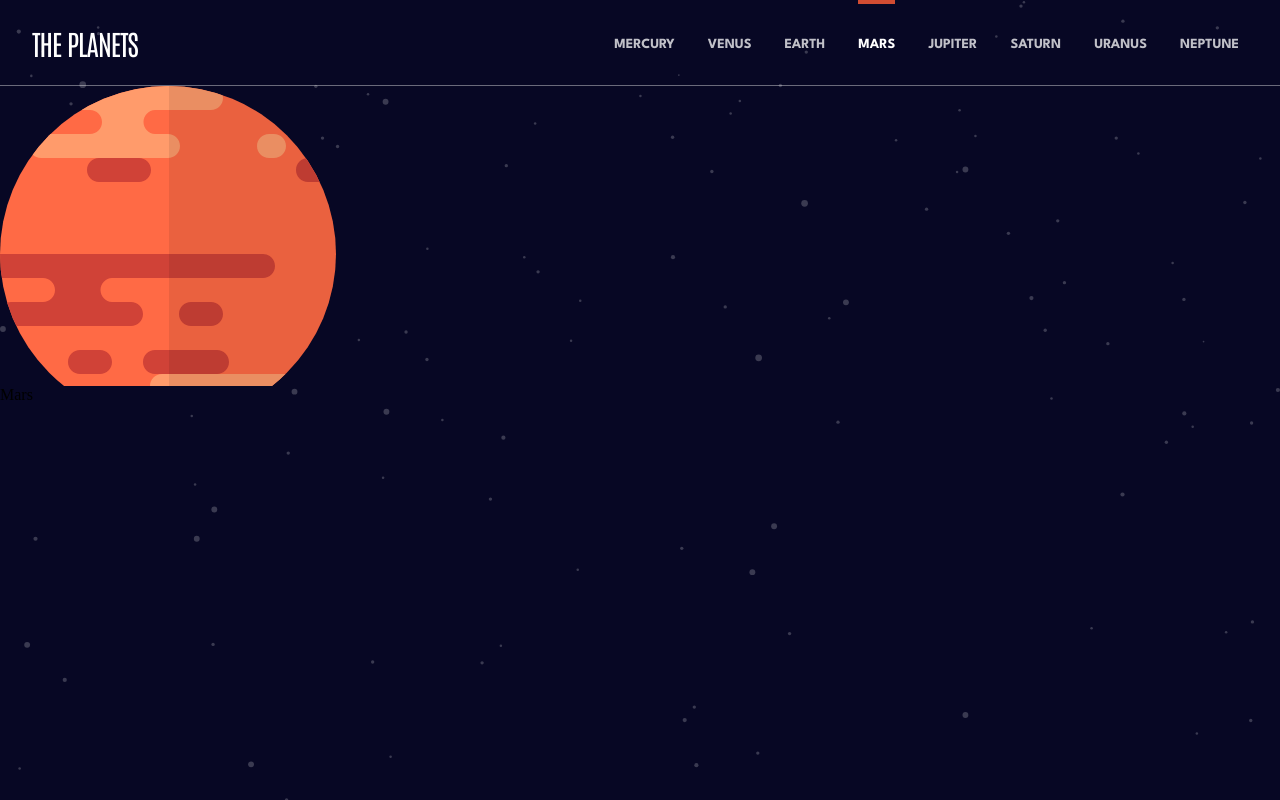
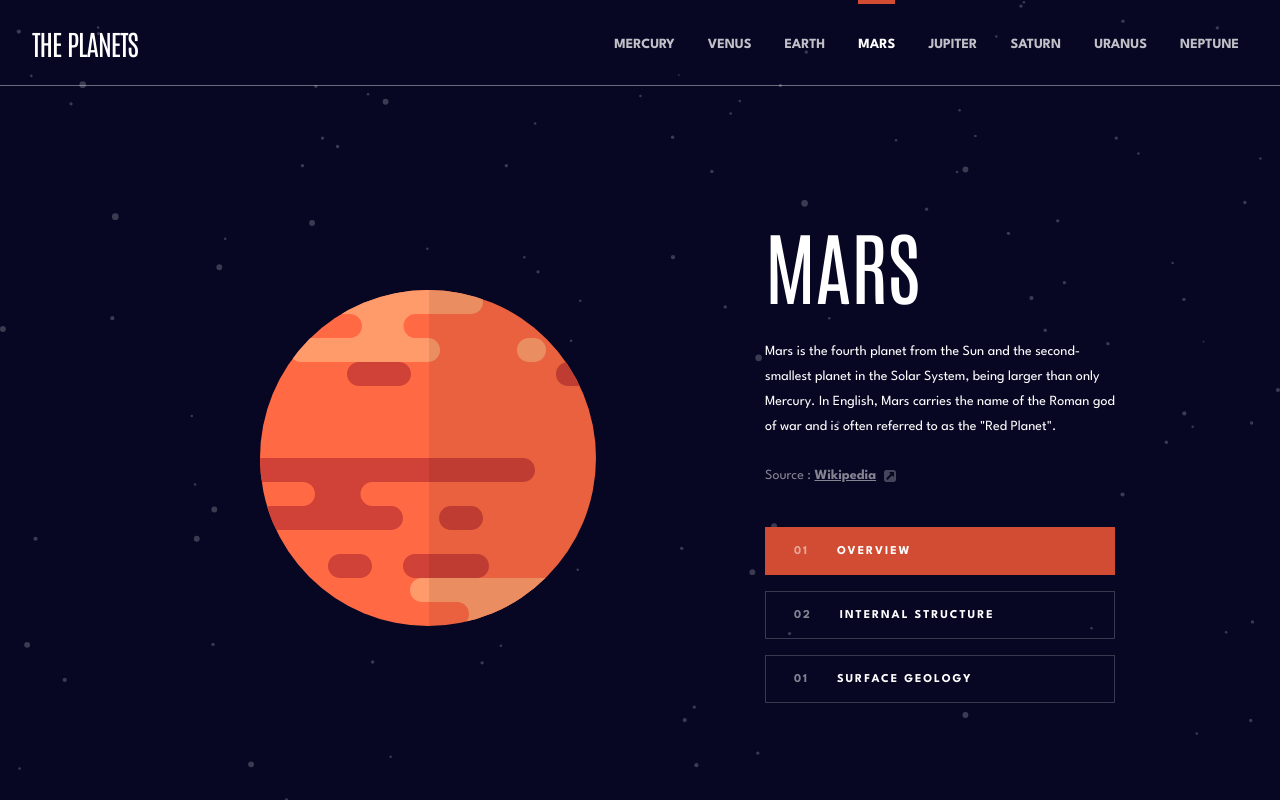
Before and after one commit to gia06/planets-fact-site, a React (Vite) app: page /Mars in a window 1280 px wide. Built offline with nearby package versions, Linux system fonts and the light colour scheme.

Commit message:
added planet options for desktop

```diff
--- /dev/null
+++ b/src/components/PlanetOptionsDesk.tsx
@@ -0,0 +1,91 @@
+import React from "react";
+import { useLocation } from "react-router-dom";
+import styled from "styled-components";
+import useCurrentPlanet from "../hooks/useCurrentPlanet";
+import { PlanetOptionsProps } from "../type/planetsType";
+import { HighlightProps } from "../type/stylesType";
+
+function PlanetOptionsDesk({ option, setOption }: PlanetOptionsProps) {
+  const location = useLocation().pathname.slice(1);
+  const { currentPlanet } = useCurrentPlanet(location);
+
+  return (
+    <OptionsContainer>
+      <Option
+        isHighlighted={option === "overview"}
+        currentColor={currentPlanet?.color}
+        onClick={() => setOption("overview")}
+      >
+        <p>01</p>
+        <p>Overview</p>
+      </Option>
+
+      <Option
+        isHighlighted={option === "structure"}
+        currentColor={currentPlanet?.color}
+        onClick={() => setOption("structure")}
+      >
+        <p>02</p>
+        <p>Internal Structure</p>
+      </Option>
+
+      <Option
+        isHighlighted={option === "surface"}
+        currentColor={currentPlanet?.color}
+        onClick={() => setOption("surface")}
+      >
+        <p>01</p>
+        <p>Surface Geology</p>
+      </Option>
+    </OptionsContainer>
+  );
+}
+
+export default PlanetOptionsDesk;
+
+const OptionsContainer = styled.div`
+  display: flex;
+  flex-direction: column;
+  gap: 16px;
+
+  @media (max-width: 680px) {
+    display: none;
+  }
+`;
+
+const Option = styled.div<HighlightProps>`
+  display: flex;
+  align-items: center;
+  /* justify-content: space-between; */
+  width: 100%;
+  height: 48px;
+  border: 1px solid
+    ${({ isHighlighted, currentColor }) =>
+      isHighlighted ? currentColor : "rgba(255, 255, 255, 0.2)"};
+  color: white;
+  background: ${({ isHighlighted, currentColor }) =>
+    isHighlighted ? currentColor : "transparent"};
+
+  p {
+    margin-left: 28px;
+
+    font-family: "League Spartan";
+    font-weight: 700;
+    font-size: 12px;
+    line-height: 25px;
+    letter-spacing: 1.92857px;
+    text-transform: uppercase;
+
+    :first-child {
+      opacity: 0.5;
+    }
+  }
+
+  @media (max-width: 775px) {
+    :hover {
+      background: rgba(216, 216, 216, 0.2);
+      border: none;
+      cursor: pointer;
+    }
+  }
+`;
--- a/src/components/PlanetOptionsMobile.tsx
+++ b/src/components/PlanetOptionsMobile.tsx
@@ -9,8 +9,6 @@ import { HighlightProps } from "../type/stylesType";
 function PlanetOptionsMobile({ option, setOption }: PlanetOptionsProps) {
   const planet = useLocation().pathname.slice(1);
   const { currentPlanet } = useCurrentPlanet(planet);
-
-  // const [option, setOption] = useState<string>("overview");
 
   return (
     <div>
--- a/src/hooks/useCurrentPlanet.tsx
+++ b/src/hooks/useCurrentPlanet.tsx
@@ -1,4 +1,4 @@
-import { useEffect, useState } from "react";
+import { useEffect, useState, useMemo } from "react";
 import data from "../data/data.json";
 import { PlanetsData } from "../type/planetsType";
 import { Images } from "../type/planetsType";
@@ -11,7 +11,6 @@ function useCurrentPlanet(planetName: string, option?: string) {
   const setPlanetData = (planet: PlanetsData) => {
     setCurrentPlanet(planet);
     images = planet.images;
-    // setImgPath(planet.images);
   };
 
   const filterOptions = (option: string) => {
@@ -19,20 +18,17 @@ function useCurrentPlanet(planetName: string, option?: string) {
       default:
         setImgPath(images.planet.replace(".", "src"));
         break;
-      // return imgPath?.planet.replace(".", "src");
       case "structure":
-        // return imgPath?.internal.replace(".", "src");
         setImgPath(images.internal.replace(".", "src"));
         break;
 
       case "surface":
-        // return imgPath?.geology.replace(".", "src");
         setImgPath(images.geology.replace(".", "src"));
         break;
     }
   };
 
-  useEffect(() => {
+  useMemo(() => {
     data.map((planet) =>
       planet.name === planetName ? setPlanetData(planet) : null
     );
--- a/src/pages/Planet.tsx
+++ b/src/pages/Planet.tsx
@@ -3,8 +3,8 @@ import { useLocation } from "react-router-dom";
 import styled from "styled-components";
 import PlanetOptionsMobile from "../components/PlanetOptionsMobile";
 import useCurrentPlanet from "../hooks/useCurrentPlanet";
-import { HighlightProps } from "../type/stylesType";
-import image from "../assets/planet-mercury.svg";
+import sourceIcon from "../assets/icon-source.svg";
+import PlanetOptionsDesk from "../components/PlanetOptionsDesk";
 
 function Planet() {
   const planet = useLocation().pathname.slice(1);
@@ -12,38 +12,132 @@ function Planet() {
   const [option, setOption] = useState<string>("overview");
   const { currentPlanet, imgPath } = useCurrentPlanet(planet, option);
 
-  // console.log(imgPath);
-
-  // const filterOptions = (option: string) => {
-  //   switch (option) {
-  //     default:
-  //       return imgPath?.planet.replace(".", "src");
-  //     case "structure":
-  //       return imgPath?.internal.replace(".", "src");
-  //     case "structure":
-  //       return imgPath?.geology.replace(".", "src");
-  //   }
-  // };
-
   return (
     <div>
       <PlanetOptionsMobile option={option} setOption={setOption} />
 
-      {imgPath ? <PlanetImage path={imgPath} /> : null}
-      {planet}
+      <PlanetContainer>
+        <PlanetImage id="image">
+          {imgPath ? <img src={imgPath} /> : null}
+        </PlanetImage>
+
+        <PlanetInfoContainer>
+          <PlanetInfo>
+            <PlanetHeader>{currentPlanet?.name}</PlanetHeader>
+
+            <p>{currentPlanet?.overview.content}</p>
+            <p id="source">
+              Source :{" "}
+              <a href={currentPlanet?.overview.source} target="_blank">
+                Wikipedia
+                <img src={sourceIcon} />
+              </a>
+            </p>
+          </PlanetInfo>
+          <PlanetOptionsDesk option={option} setOption={setOption} />
+        </PlanetInfoContainer>
+      </PlanetContainer>
     </div>
   );
 }
 
 export default Planet;
 
-interface PlanetImageProps {
-  path?: string;
-}
+const PlanetContainer = styled.div`
+  display: flex;
+  flex-direction: row;
+  justify-content: space-between;
+  width: 80%;
+  margin: 126px 165px 0px auto;
 
-const PlanetImage = styled.div<PlanetImageProps>`
+  @media (max-width: 775px) {
+    flex-direction: column;
+    margin: 0 auto;
+    /* justify-content: space-evenly; */
+
+    #image {
+      align-self: center;
+    }
+  }
+`;
+
+const PlanetImage = styled.div`
+  display: flex;
+  justify-content: center;
   width: 100%;
-  height: 300px;
-  background-image: url(${({ path }) => [path]});
-  background-repeat: no-repeat;
+  align-items: center;
 `;
+
+const PlanetInfoContainer = styled.div`
+  display: flex;
+  flex-direction: column;
+  width: 100%;
+  max-width: 350px;
+
+  @media (max-width: 775px) {
+    flex-direction: row;
+    /* margin: 79px auto; */
+    margin-top: 79px;
+    gap: 69px;
+    align-items: center;
+  }
+`;
+
+const PlanetInfo = styled.div`
+  color: white;
+  display: flex;
+  flex-direction: column;
+  width: 100%;
+  max-width: 350px;
+
+  p {
+    font-family: "League Spartan";
+    font-weight: 400;
+    font-size: 14px;
+    line-height: 25px;
+  }
+
+  #source {
+    margin: 24px 0px 39px 0px;
+    color: white;
+    opacity: 0.5;
+
+    font-family: "League Spartan";
+    font-weight: 400;
+    font-size: 14px;
+    line-height: 25px;
+  }
+
+  #source > a {
+    display: inline-flex;
+    flex-direction: row;
+    align-items: center;
+    /* margin-right: 8px; */
+    color: white;
+    /* opacity: 0.5; */
+    font-weight: 700;
+    text-decoration: underline;
+
+    img {
+      margin-left: 8px;
+    }
+
+    /* font-family: "League Spartan";
+    font-weight: 700;
+    font-size: 25px;
+    line-height: 25px; */
+  }
+
+  /* @media (max-width: 775px) {
+    flex-direction: row;
+  } */
+`;
+
+const PlanetHeader = styled.h1`
+  margin-bottom: 23px;
+  font-family: "Antonio";
+  font-weight: 400;
+  font-size: 80px;
+  line-height: 104px;
+  text-transform: uppercase;
+`;
--- a/src/type/stylesType.ts
+++ b/src/type/stylesType.ts
@@ -16,3 +16,7 @@ export interface HighlightProps {
   currentColor: string | undefined;
   isHighlighted: boolean;
 }
+
+export interface PlanetImageProps {
+  path?: string;
+}
```
Also changed, not shown: public/planet-mercury.svg (deleted).
